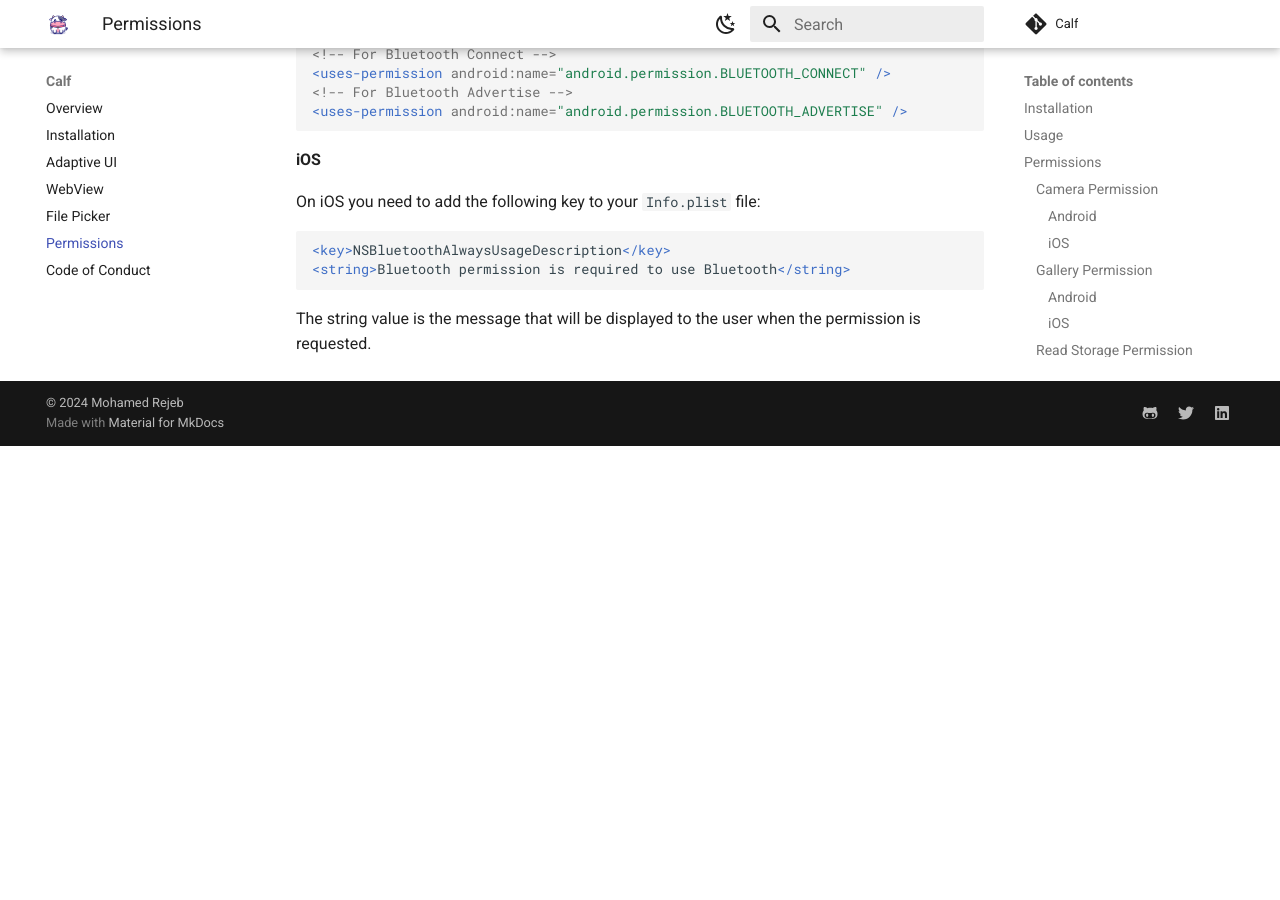
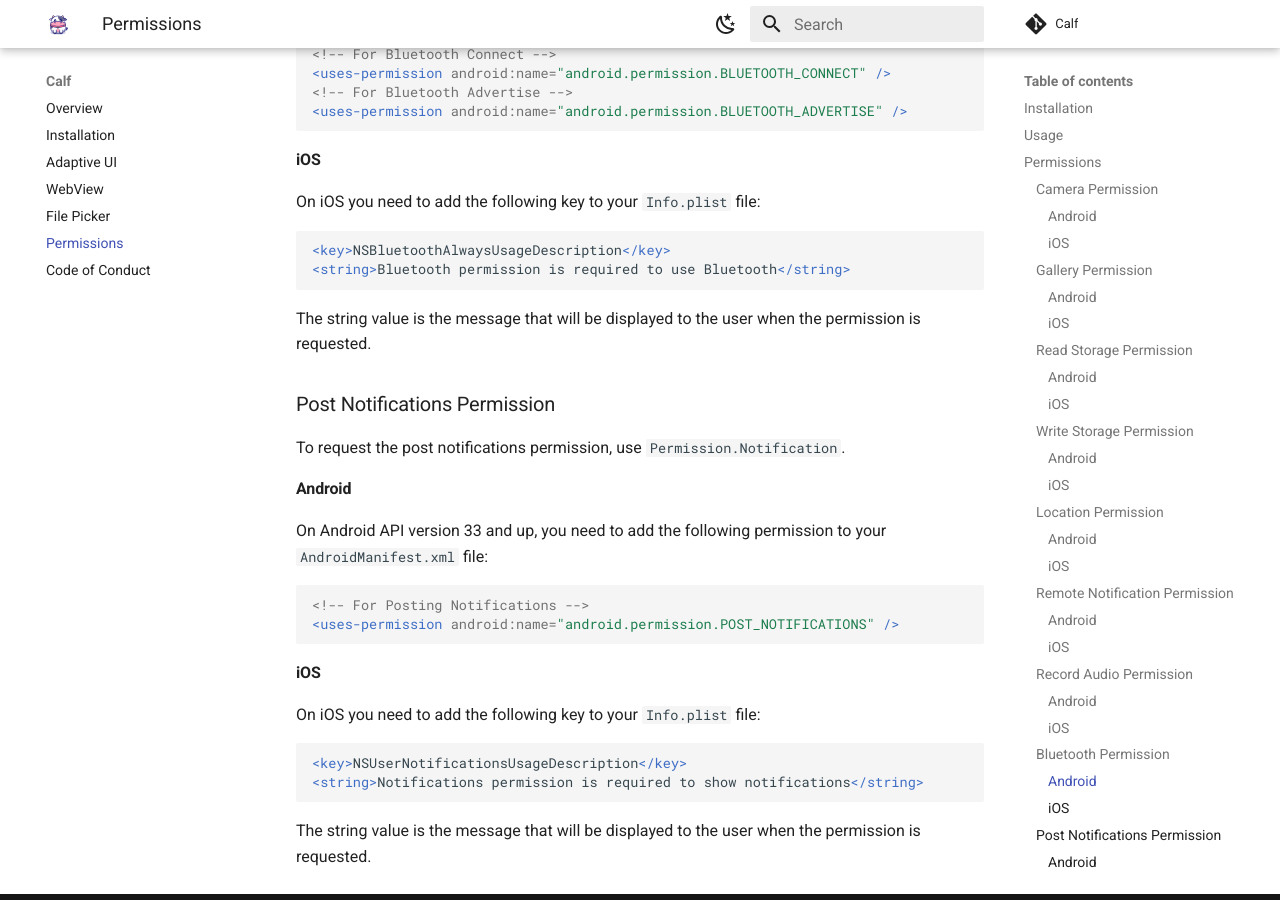
Before and after one commit to MohamedRejeb/Calf, an MkDocs documentation site: the page built from docs/permissions.md, in a window 1280 px wide and 900 px high, scrolled down 4688 px. Built offline with MkDocs 1.6.1 and Material for MkDocs 9.7.7, drawn with Linux system fonts in a browser that asks for light colours; comment, search, counter and statistics services are not loaded; before the commit the page ends 5134 px from its top, so only the background shows below that.

Commit message:
Update permissions doc with notifications permission usage

````diff
--- a/docs/permissions.md
+++ b/docs/permissions.md
@@ -212,3 +212,27 @@ On iOS you need to add the following key to your `Info.plist` file:
 ```
 
 The string value is the message that will be displayed to the user when the permission is requested.
+
+### Post Notifications Permission
+
+To request the post notifications permission, use `Permission.Notification`.
+
+#### Android
+
+On Android API version 33 and up, you need to add the following permission to your `AndroidManifest.xml` file:
+
+```xml
+<!-- For Posting Notifications -->
+<uses-permission android:name="android.permission.POST_NOTIFICATIONS" />
+```
+
+#### iOS
+
+On iOS you need to add the following key to your `Info.plist` file:
+
+```xml
+<key>NSUserNotificationsUsageDescription</key>
+<string>Notifications permission is required to show notifications</string>
+```
+
+The string value is the message that will be displayed to the user when the permission is requested.
````
